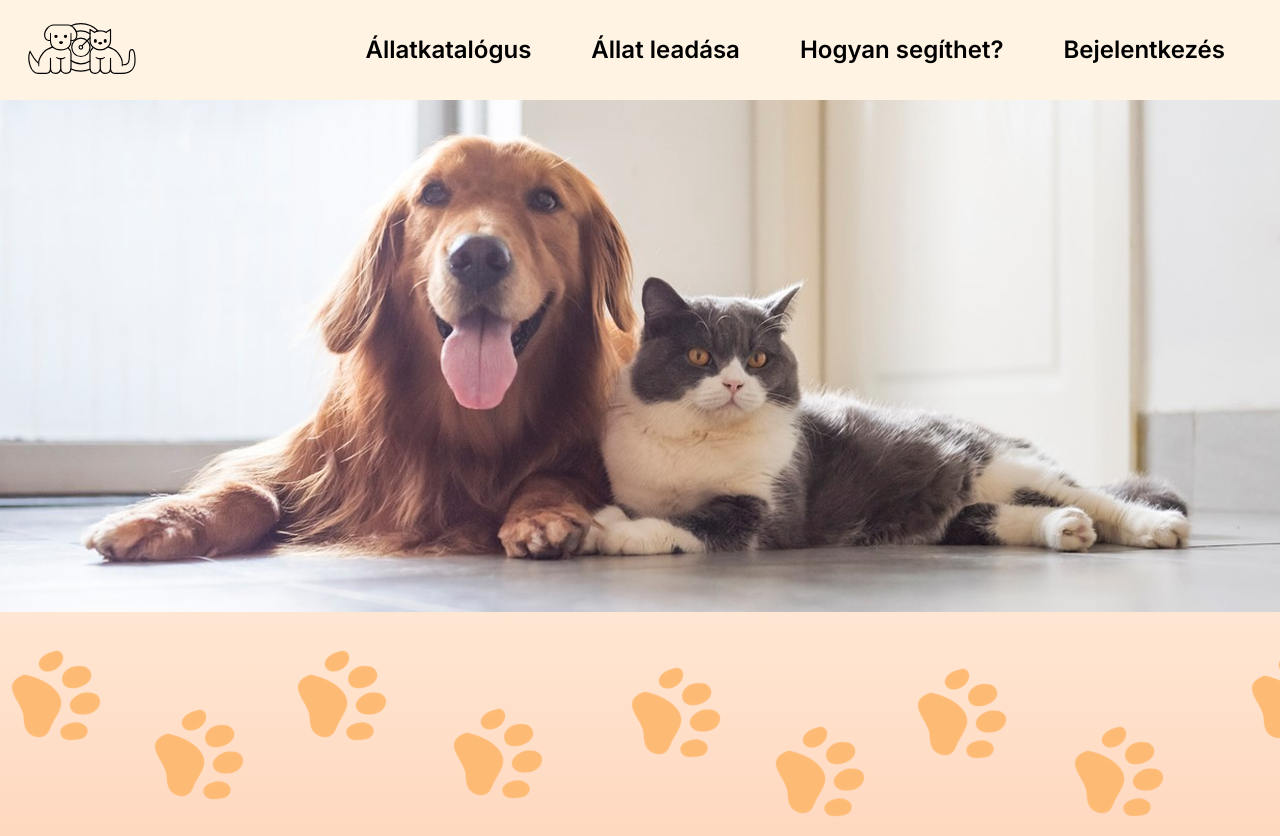
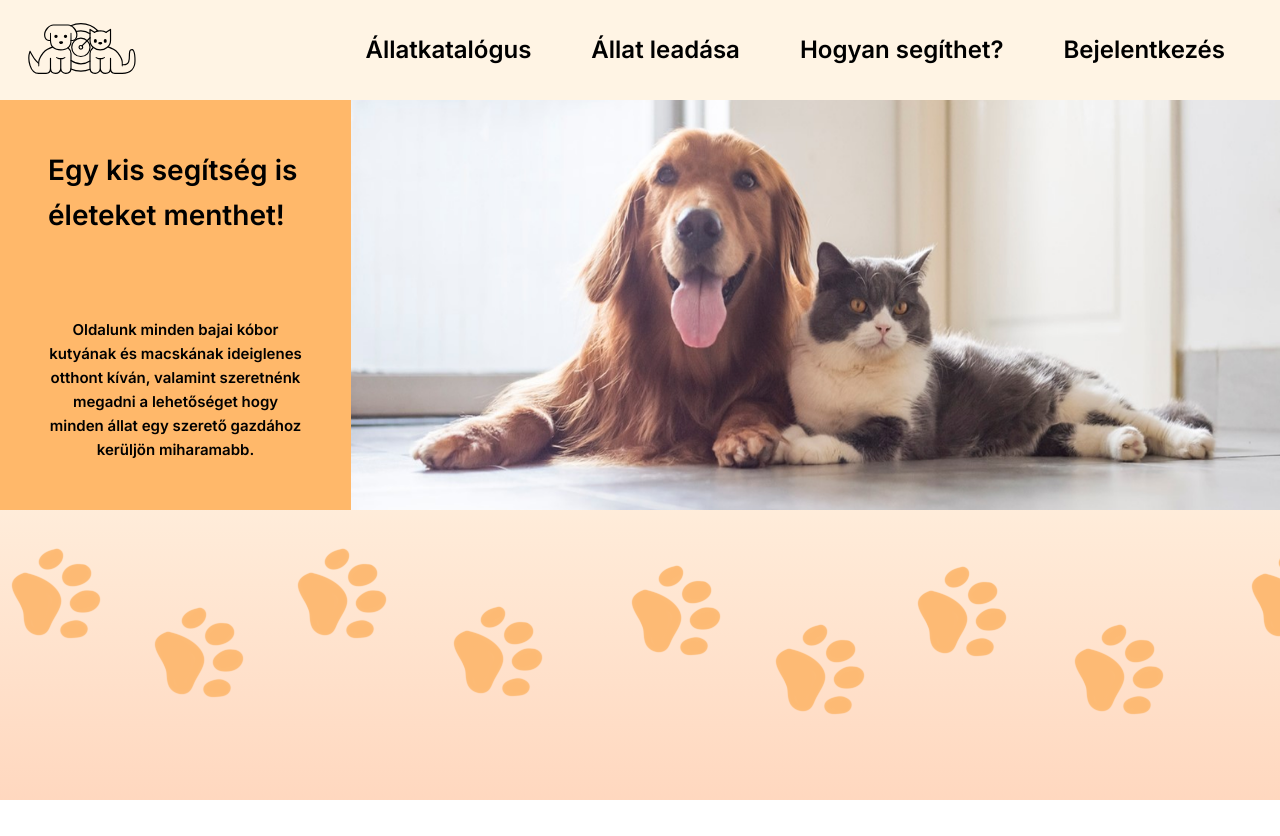
Before and after one commit to Szaszuge/menhely, a Vue app in the folder menhely/: page / in a window 1280 px wide. After the commit the page ends 800 px from the top, so only its background shows below. Built offline with nearby package versions, Linux system fonts and the light colour scheme.

Commit message:
SCRUM-28 homebar contenttel feltöltése, igazítás

```diff
--- a/menhely/src/components/Homebar.vue
+++ b/menhely/src/components/Homebar.vue
@@ -2,10 +2,45 @@
 
 
 <template>
-<img src="../assets/welcome.png" alt="">
+    <div id="main">
+        <div id="sub" class="bg-orange-300">
+            <h1>Egy kis segítség is életeket menthet!</h1>
+            <p>Oldalunk minden bajai kóbor kutyának és macskának ideiglenes otthont kíván, valamint szeretnénk megadni a lehetőséget hogy minden állat egy szerető gazdához kerüljön miharamabb.</p>
+        </div>
+        <img src="../assets/welcome.png" alt="">
+    </div>
+
 
 </template>
 
 
 <style scoped>
+div{
+    display: flex;
+}
+#main{
+flex-flow: row nowrap;
+}
+
+#sub{
+    justify-content: center;
+    align-items: center;
+    flex-grow: 1;
+    flex-flow: column nowrap;
+    padding: 3rem;
+}
+img{
+    width: calc(225px + 55vw);
+    flex-grow: 2;
+}
+
+h1{
+    font-size: 1.75rem;
+    font-weight: 600;
+    padding-bottom: 5rem;
+}
+p{
+    font-weight: 600;
+    text-align: center;
+}
 </style>
--- a/menhely/src/views/HomeView.vue
+++ b/menhely/src/views/HomeView.vue
@@ -1,6 +1,6 @@
 <script setup>
 import pawFooter from '../components/paw-footer.vue'
-import homebar from '../components/homebar.vue'
+import homebar from '../components/Homebar.vue'
 </script>
 
 <template>
```
